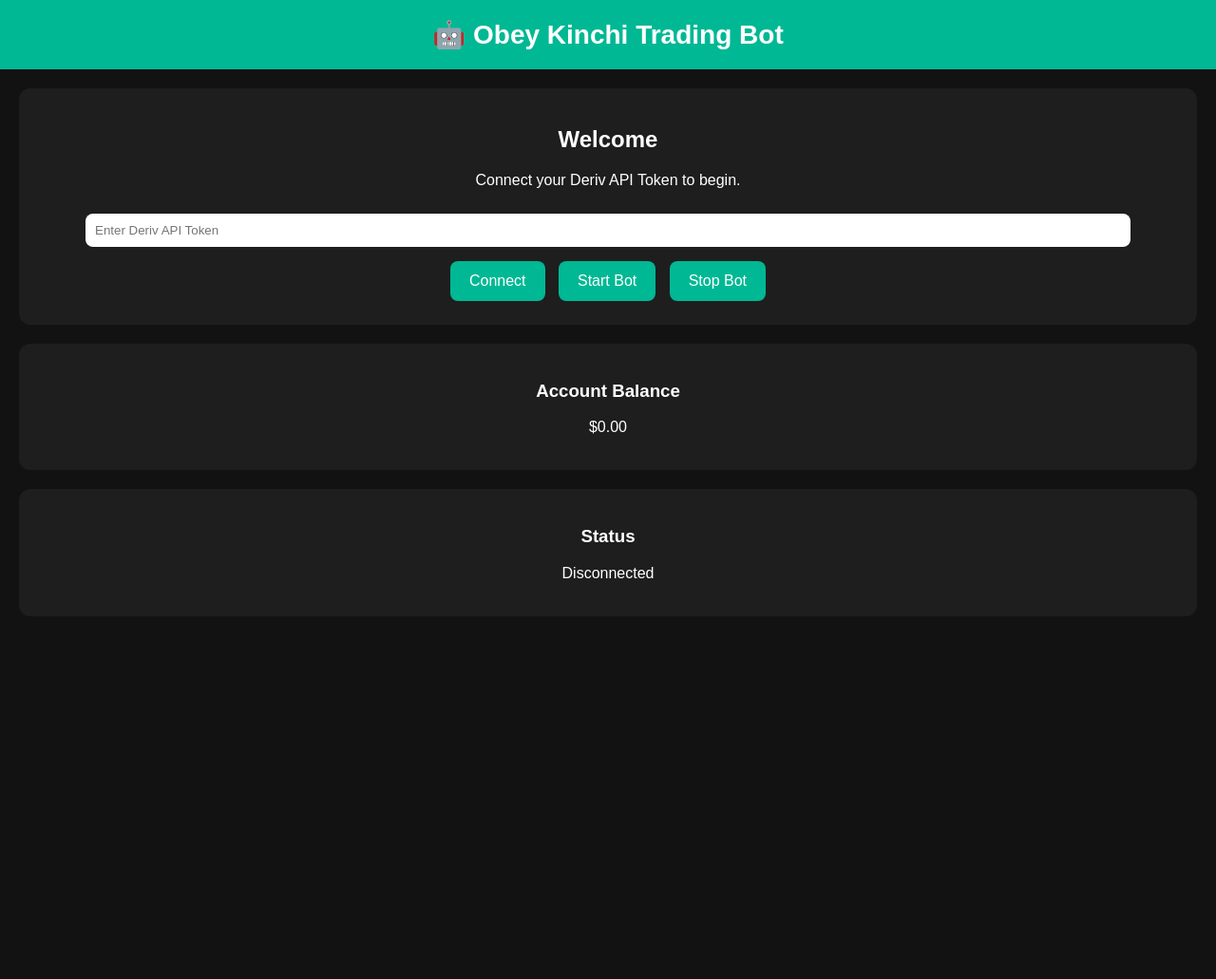
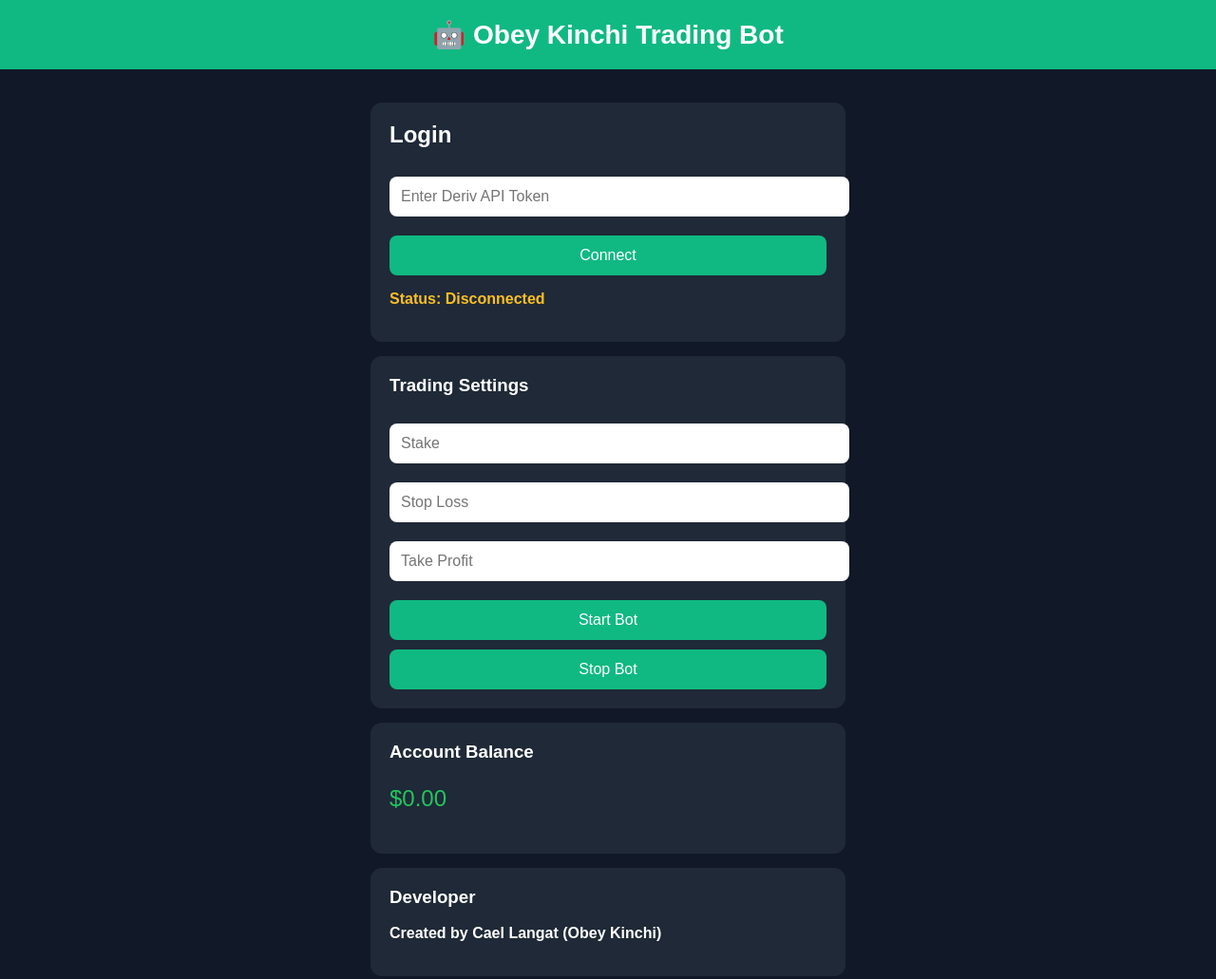
Before and after one commit to caellangat68-ai/obey-kinchi-trading-bot, a plain HTML site: page index.html in a window 1280 px wide. Shown: the whole page at 95% size. Before the commit the page ends 800 px from the top, so only its background shows below. Drawn offline with Linux system fonts and the light colour scheme.

Commit message:
Refactor HTML structure and styles for trading bot

```diff
--- a/index.html
+++ b/index.html
@@ -4,70 +4,121 @@
 <meta charset="UTF-8">
 <meta name="viewport" content="width=device-width, initial-scale=1.0">
 <title>Obey Kinchi Trading Bot</title>
+
 <style>
 body{
 margin:0;
 font-family:Arial,sans-serif;
-      background:#121212;
+background:#111827;
 color:white;
+}
+
+header{
+background:#10b981;
+padding:20px;
 text-align:center;
-    }
-    header{
-      background:#00b894;
-      padding:20px;
 font-size:28px;
 font-weight:bold;
 }
+
+.container{
+max-width:500px;
+margin:20px auto;
+padding:15px;
+}
+
 .card{
-      margin:20px;
+background:#1f2937;
 padding:20px;
-      background:#1e1e1e;
+margin-bottom:15px;
 border-radius:12px;
 }
+
+input{
+width:100%;
+padding:12px;
+margin-top:10px;
+margin-bottom:10px;
+border:none;
+border-radius:8px;
+font-size:16px;
+}
+
 button{
-      background:#00b894;
+width:100%;
+padding:12px;
+margin-top:10px;
+background:#10b981;
 color:white;
 border:none;
-      padding:12px 20px;
 border-radius:8px;
 font-size:16px;
 cursor:pointer;
-      margin:5px;
 }
-    input{
-      width:90%;
-      padding:10px;
-      margin:10px;
-      border-radius:8px;
-      border:none;
+
+button:hover{
+background:#059669;
+}
+
+h2,h3{
+margin-top:0;
+}
+
+.status{
+color:#fbbf24;
+font-weight:bold;
+}
+
+.balance{
+font-size:24px;
+color:#22c55e;
 }
 </style>
+
 </head>
+
 <body>
 
-<header>🤖 Obey Kinchi Trading Bot</header>
+<header>
+🤖 Obey Kinchi Trading Bot
+</header>
+
+<div class="container">
 
 <div class="card">
-  <h2>Welcome</h2>
-  <p>Connect your Deriv API Token to begin.</p>
+<h2>Login</h2>
 
 <input type="password" placeholder="Enter Deriv API Token">
 
-  <br>
+<button>Connect</button>
 
-  <button>Connect</button>
+<p class="status">Status: Disconnected</p>
+</div>
+
+<div class="card">
+<h3>Trading Settings</h3>
+
+<input type="number" placeholder="Stake">
+
+<input type="number" placeholder="Stop Loss">
+
+<input type="number" placeholder="Take Profit">
+
 <button>Start Bot</button>
+
 <button>Stop Bot</button>
 </div>
 
 <div class="card">
 <h3>Account Balance</h3>
-  <p>$0.00</p>
+<p class="balance">$0.00</p>
 </div>
 
 <div class="card">
-  <h3>Status</h3>
-  <p>Disconnected</p>
+<h3>Developer</h3>
+<p><b>Created by Cael Langat (Obey Kinchi)</b></p>
+</div>
+
 </div>
 
 </body>
```
Lines whose indentation alone changed are shown as unchanged.
